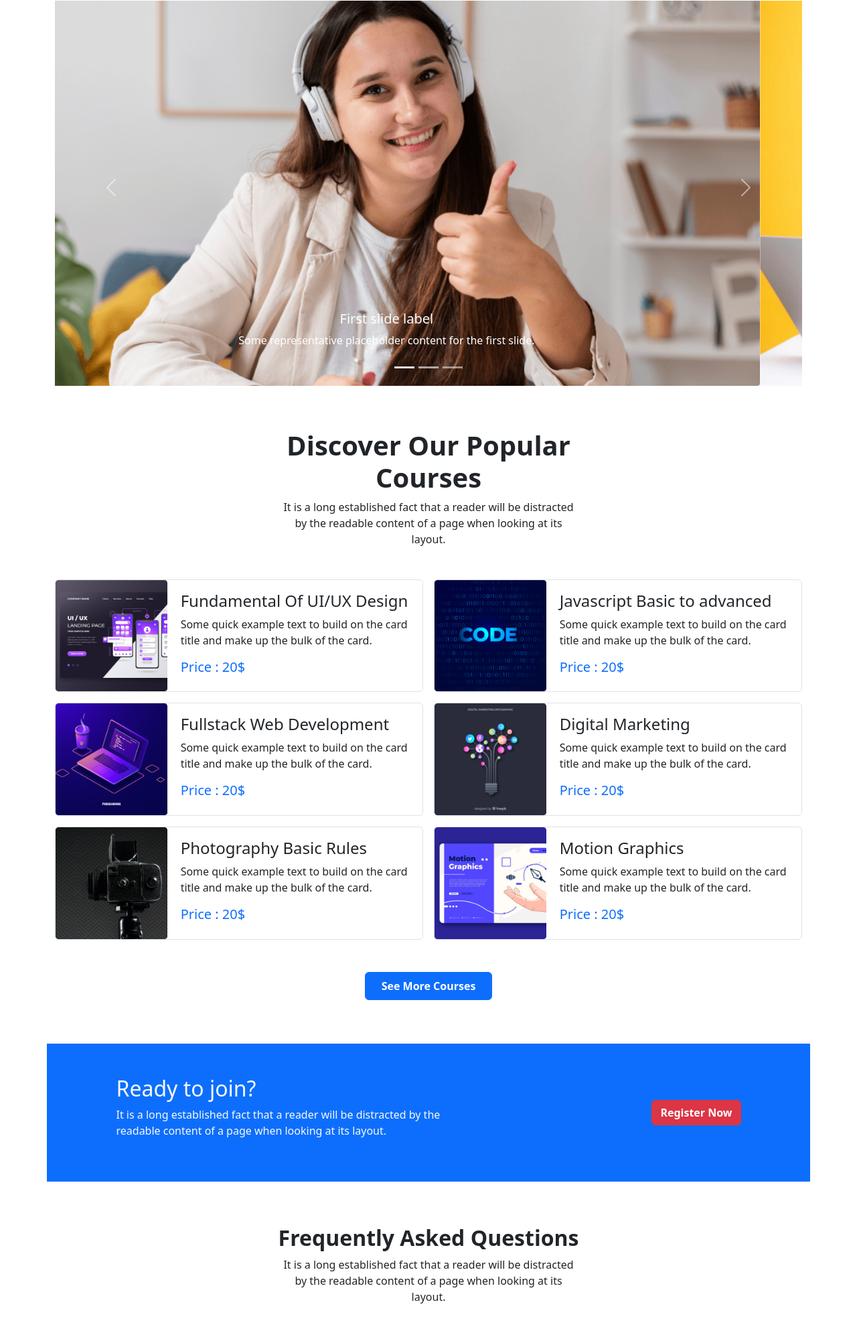
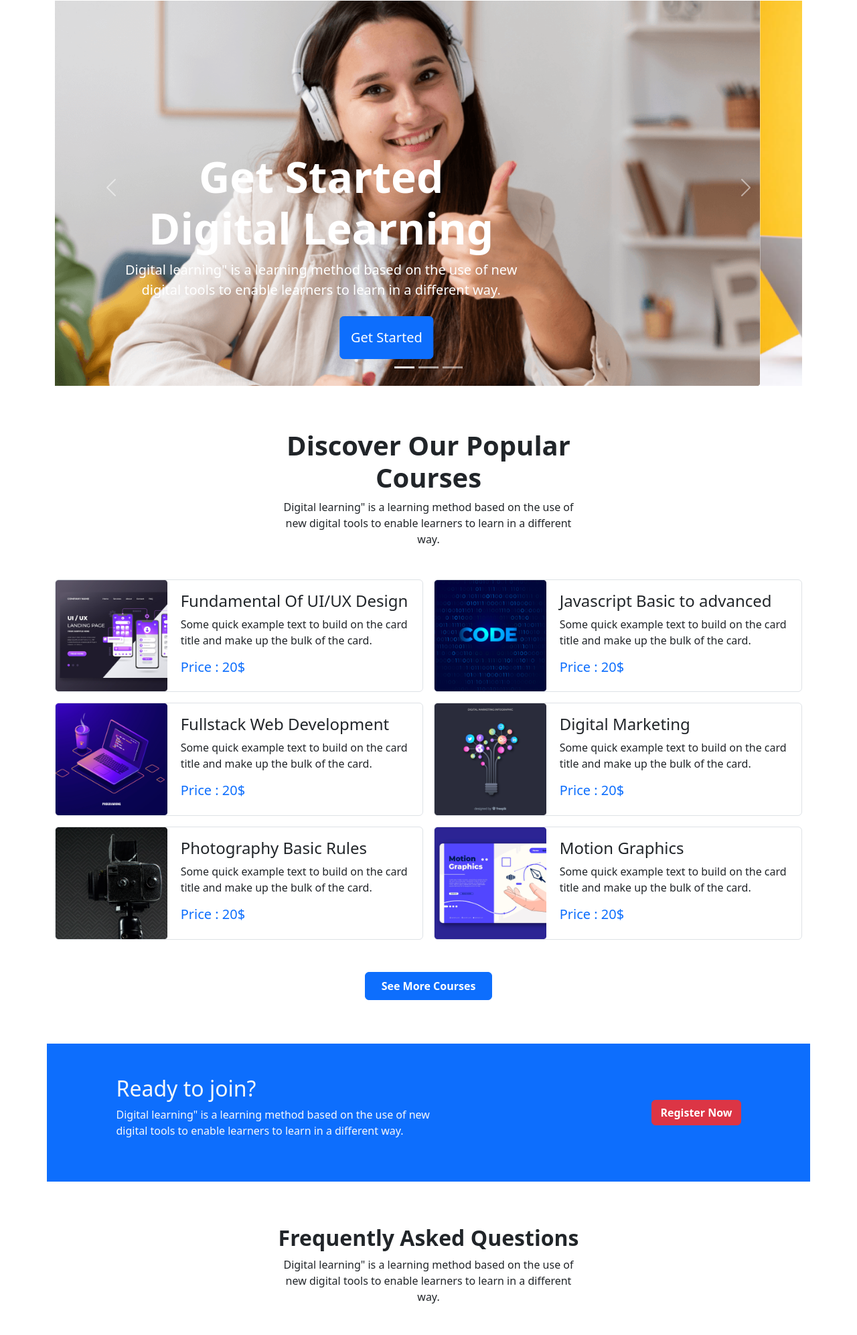
Before and after one commit to tajneenChowdhury/edTech-website-bootstrap, a plain HTML site: page index.html in a window 1280 px wide. Shown: the part 81-2074 px from the top of the page at 67% size. Drawn offline with nearby package versions, Linux system fonts and the light colour scheme.

Commit message:
changing codes

```diff
--- a/index.html
+++ b/index.html
@@ -5,7 +5,9 @@
     <meta charset="UTF-8">
     <meta http-equiv="X-UA-Compatible" content="IE=edge">
     <meta name="viewport" content="width=device-width, initial-scale=1.0">
-    <title>Document</title>
+    <!-- font-awesome cdn -->
+    <script src="https://kit.fontawesome.com/6a21223da2.js" crossorigin="anonymous"></script>
+    <title>Ed Teach</title>
     <!-- css cdn -->
     <link rel="stylesheet" href="https://cdn.jsdelivr.net/npm/bootstrap@5.2.0/dist/css/bootstrap.min.css">
     <!-- css link -->
@@ -76,22 +78,31 @@
                 <div class="carousel-item active">
                     <img src="images/cover/cover-1.png" class="d-block w-100 img-fluid" alt="...">
                     <div class="carousel-caption d-none d-md-block">
-                        <h5>First slide label</h5>
-                        <p>Some representative placeholder content for the first slide.</p>
+                        <h2 class="display-3 text-white fw-bolder w-75">Get Started Digital Learning</h2>
+
+                        <p class="w-75 text-white fs-5 mt-2">Digital learning" is a learning method based on the use of
+                            new digital tools to enable learners to learn in a different way.</p>
+                        <a class="btn btn-primary p-3 mt-2 fs-5" href="">Get Started</a>
                     </div>
                 </div>
                 <div class="carousel-item">
                     <img src="images/cover/cover-2.png" class="d-block w-100 img-fluid" alt="...">
                     <div class="carousel-caption d-none d-md-block">
-                        <h5>Second slide label</h5>
-                        <p>Some representative placeholder content for the second slide.</p>
+                        <h2 class="display-3 text-white fw-bolder w-75">Get Started Digital Learning</h2>
+
+                        <p class="w-75 text-white fs-5 mt-2">Digital learning" is a learning method based on the use of
+                            new digital tools to enable learners to learn in a different way.</p>
+                        <a class="btn btn-primary p-3 mt-2 fs-5" href="">Get Started</a>
                     </div>
                 </div>
                 <div class="carousel-item">
                     <img src="images/cover/cover-3.png" class="d-block w-100 img-fluid" alt="...">
                     <div class="carousel-caption d-none d-md-block">
-                        <h5>Third slide label</h5>
-                        <p>Some representative placeholder content for the third slide.</p>
+                        <h2 class="display-3 text-white fw-bolder w-75">Get Started Digital Learning</h2>
+
+                        <p class="w-75 text-white fs-5 mt-2">Digital learning" is a learning method based on the use of
+                            new digital tools to enable learners to learn in a different way.</p>
+                        <a class="btn btn-primary p-3 mt-2 fs-5" href="">Get Started</a>
                     </div>
                 </div>
             </div>
@@ -119,10 +130,8 @@
             <div class="row d-flex justify-content-center">
                 <div class="col-lg-5 col-md-12 col-12">
                     <h2 class="display-6 fw-bold text-center">Discover Our Popular Courses</h2>
-                    <p class="text-center w-100 mb-5">It is a long established fact that a reader will be distracted by
-                        the
-                        readable content of a page
-                        when looking at its layout.</p>
+                    <p class="text-center w-100 mb-5">Digital learning" is a learning method based on the use of new
+                        digital tools to enable learners to learn in a different way.</p>
                 </div>
             </div>
 
@@ -251,11 +260,8 @@
                     <div class="col-lg-6">
                         <div class="text-lg-start text-md-center text-center">
                             <h2>Ready to join?</h2>
-                            <p>It is a long established fact that a reader will be distracted by the
-                                readable content of
-                                a
-                                page
-                                when looking at its layout.</p>
+                            <p>Digital learning" is a learning method based on the use of new digital tools to enable
+                                learners to learn in a different way.</p>
                         </div>
                     </div>
                     <div
@@ -302,10 +308,8 @@
             <div class="row d-flex justify-content-center">
                 <div class="col-lg-5 col-md-12 col-12">
                     <h2 class="fw-bold text-center">Frequently Asked Questions</h2>
-                    <p class="text-center mb-5">It is a long established fact that a reader will be distracted by
-                        the
-                        readable content of a page
-                        when looking at its layout.</p>
+                    <p class="text-center mb-5">Digital learning" is a learning method based on the use of new digital
+                        tools to enable learners to learn in a different way.</p>
                 </div>
             </div>
 
@@ -433,9 +437,20 @@
     </main>
 
     <!-- footer section start -->
-    <section>
+    <section class="section-top-margin bg-dark text-light ">
 
-        <footer>
+        <footer class="row row-cols-2">
+
+            <div>
+                <h4>Office 41, Zawaya Buildin, Ghala Muscat,
+
+                    Sultanate of Oman</h4>
+
+                <p>rivacy Ploicy | Terms of use</p>
+            </div>
+            <div>
+
+            </div>
 
         </footer>
 
```
